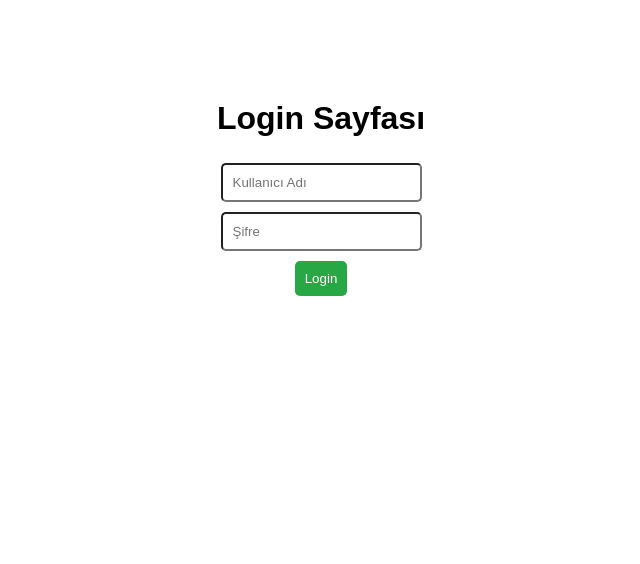
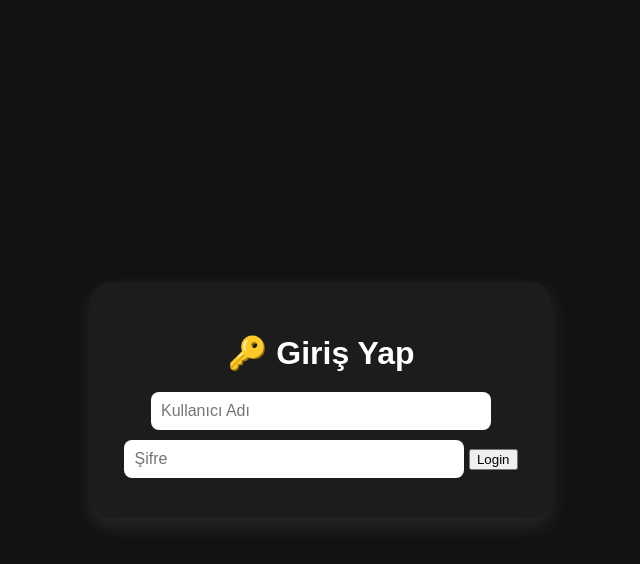
Before and after one commit to faridrustamli/shapalax, a website: page public/login.html in a window 1280 px wide. Shown: the whole page, without its empty margins (319-959 px from the left). Drawn offline with Linux system fonts and the light colour scheme.

Commit message:
Update login.html

```diff
--- a/public/login.html
+++ b/public/login.html
@@ -1,21 +1,18 @@
 <!DOCTYPE html>
-<html lang="en">
+<html lang="tr">
 <head>
   <meta charset="UTF-8">
   <title>Login</title>
-  <style>
-    body { font-family: Arial; text-align: center; margin-top: 100px; }
-    input, button { padding: 10px; margin: 5px; border-radius: 5px; }
-    button { background: #28a745; color: white; border: none; cursor: pointer; }
-    button:hover { background: #218838; }
-  </style>
+  <link rel="stylesheet" href="style.css">
 </head>
 <body>
-  <h1>Login Sayfası</h1>
-  <form>
-    <input type="text" placeholder="Kullanıcı Adı"><br>
-    <input type="password" placeholder="Şifre"><br>
-    <button type="button" onclick="alert('Login sistemi daha yapılmadı 😅')">Login</button>
-  </form>
+  <div class="container">
+    <h1>🔑 Giriş Yap</h1>
+    <form method="POST" action="/login">
+      <input type="text" name="username" placeholder="Kullanıcı Adı" required>
+      <input type="password" name="password" placeholder="Şifre" required>
+      <button type="submit">Login</button>
+    </form>
+  </div>
 </body>
 </html>
```
